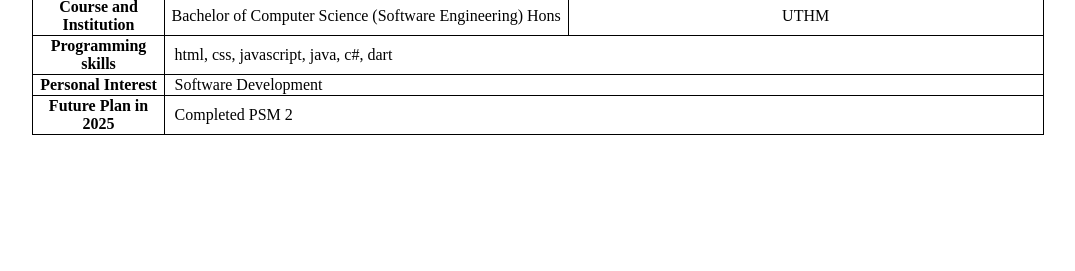
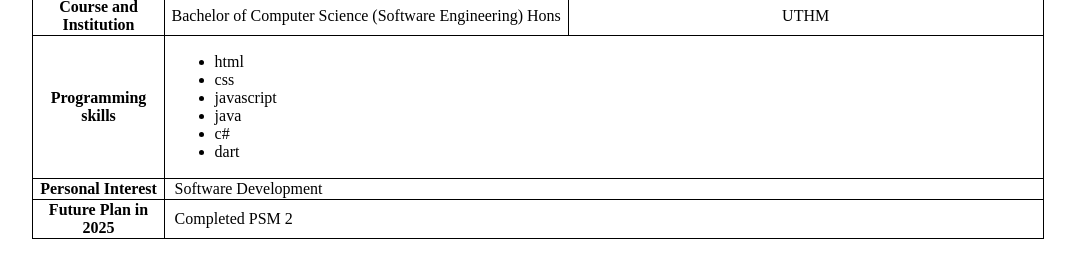
Before and after one commit to sengyik-x1/web_dev_lab2, a plain HTML site: page index.html in a window 1280 px wide. Shown: the part 443-714 px from the top of the page, without its empty margins (102-1177 px from the left). Drawn offline with Linux system fonts and the light colour scheme.

Commit message:
added list form

```diff
--- a/index.html
+++ b/index.html
@@ -101,7 +101,15 @@
 
         <tr>
             <th>Programming skills</th>
-            <td colspan="2" style="padding-left: 10px;"> html, css, javascript, java, c#, dart </td>
+            <td colspan="2" style="padding-left: 10px;"> <ul>
+                <li>html</li>
+                <li>css</li>
+                <li>javascript</li>
+                <li>java</li>
+                <li>c#</li>
+                <li>dart</li>
+
+            </ul> </td>
         </tr>
 
         <tr>
```
